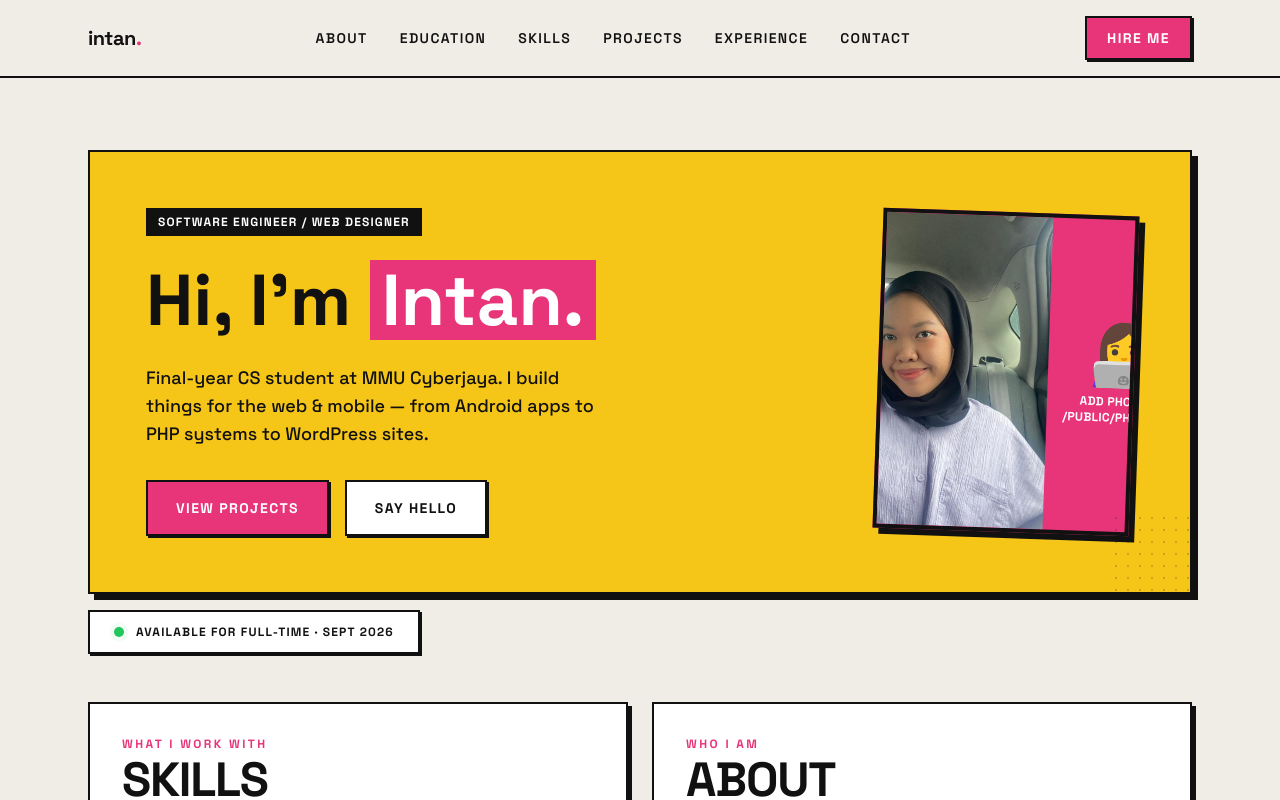
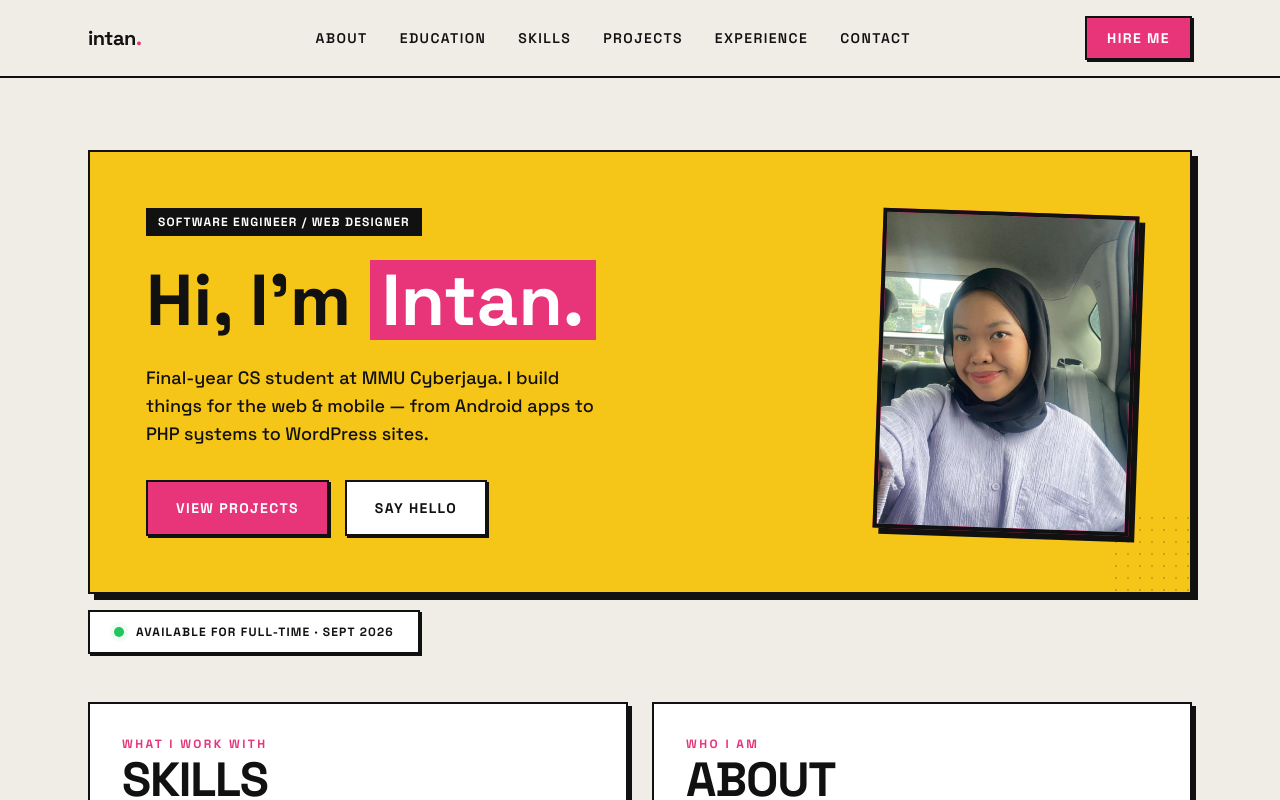
Before and after one commit to intanhbrh/portfolio, a React (Create React App) app: page / in a window 1280 px wide. Shown: the top 800 px of the page. Built offline with nearby package versions, Linux system fonts and the light colour scheme.

Commit message:
Refactor Hero component image structure
Removed unnecessary wrapper div around the image in Hero component.

```diff
--- a/src/components/Hero.jsx
+++ b/src/components/Hero.jsx
@@ -17,13 +17,9 @@ export default function Hero() {
           </div>
         </div>
         <div className="flex-shrink-0 self-end md:self-center">
-          <div className="w-52 h-64 md:w-64 md:h-80 border-4 border-ink shadow-brutal-lg bg-pink flex items-center justify-center overflow-hidden rotate-2">
-           <img src="/photo.jpg" alt="Intan" className="w-full h-full object-cover" />
-            <div className="text-center text-white p-4">
-              <div className="text-6xl mb-2">👩‍💻</div>
-              <p className="text-xs font-bold uppercase tracking-wide">Add photo to<br/>/public/photo.jpg</p>
-            </div>
-          </div>
+          <div className="w-52 h-64 md:w-64 md:h-80 border-4 border-ink shadow-brutal-lg bg-pink overflow-hidden rotate-2">
+  <img src="/photo.jpg" alt="Intan" className="w-full h-full object-cover" />
+</div>
         </div>
         <div className="absolute -bottom-4 -right-4 w-24 h-24 opacity-20" style={{backgroundImage:"radial-gradient(#111 1.5px,transparent 0)",backgroundSize:"12px 12px"}}/>
       </div>
```
